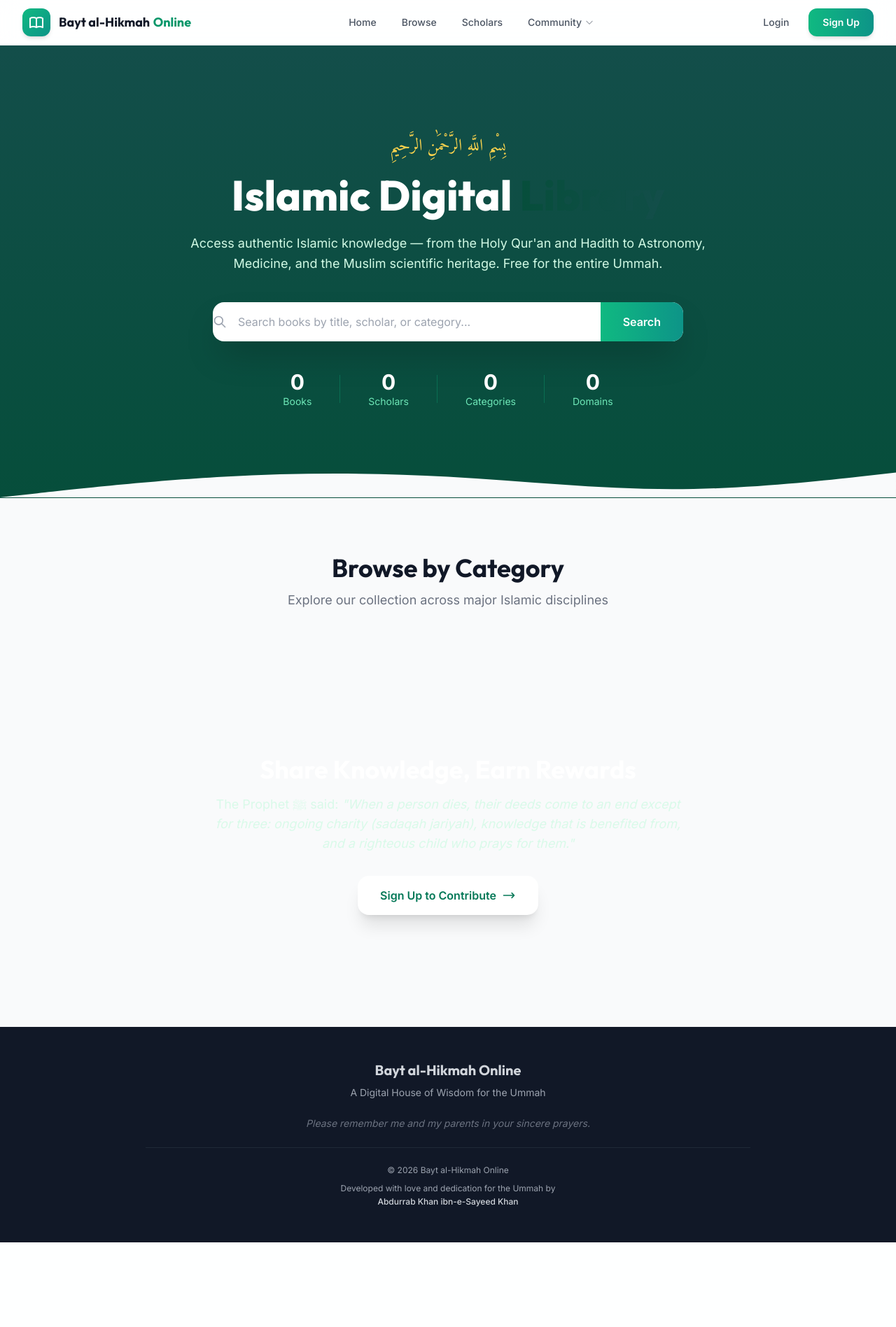
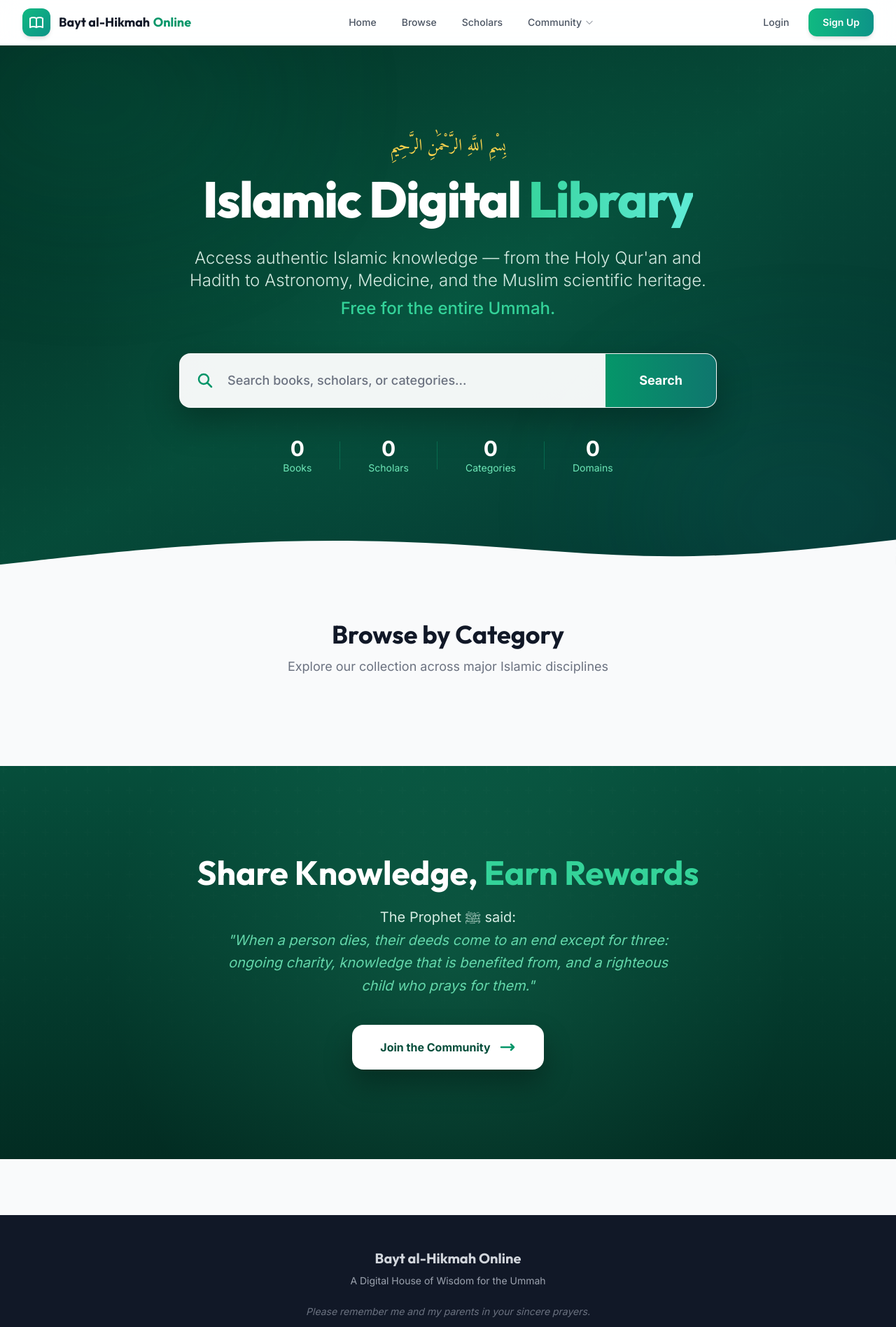
Before and after one commit to AbdurrabKhan198/Digital-Library, a Django app: page / in a window 1280 px wide. Shown: the top 1897 px of the page at 70% size. Before the commit the page ends 1776 px from the top, so only its background shows below. Run offline with Django 5.2, Linux system fonts and the light colour scheme; data that the repository does not hold is empty; some libraries are stand-ins or nearby versions.

Commit message:
home html

```diff
--- a/templates/library/home.html
+++ b/templates/library/home.html
@@ -4,48 +4,51 @@
 
 {% block content %}
 <!-- ===== HERO SECTION ===== -->
-<section class="relative overflow-hidden bg-gradient-to-br from-emerald-900 via-emerald-800 to-teal-900 islamic-pattern">
-    <div class="absolute inset-0 bg-gradient-to-t from-emerald-900/60 to-transparent"></div>
+<section class="relative overflow-hidden bg-[#022c22] islamic-pattern py-20 lg:py-32">
+    <!-- Deep Gradient Overlays -->
+    <div class="absolute inset-0 bg-gradient-to-br from-emerald-950 via-emerald-900/90 to-teal-950"></div>
+    <div class="absolute inset-0 bg-[radial-gradient(circle_at_50%_50%,rgba(16,185,129,0.1),transparent_70%)]"></div>
 
-    <!-- Decorative elements -->
-    <div class="absolute top-20 left-10 w-72 h-72 bg-emerald-500/10 rounded-full blur-3xl"></div>
-    <div class="absolute bottom-10 right-10 w-96 h-96 bg-teal-500/10 rounded-full blur-3xl"></div>
+    <!-- Decorative Animated Blobs -->
+    <div class="absolute top-[-10%] left-[-10%] w-[40%] h-[40%] bg-emerald-500/20 rounded-full blur-[120px] animate-pulse"></div>
+    <div class="absolute bottom-[-10%] right-[-10%] w-[40%] h-[40%] bg-teal-500/20 rounded-full blur-[120px] animate-pulse" style="animation-delay: 2s;"></div>
 
-    <div class="relative max-w-7xl mx-auto px-4 sm:px-6 lg:px-8 py-20 lg:py-32">
-        <div class="text-center max-w-3xl mx-auto">
+    <div class="relative max-w-7xl mx-auto px-4 sm:px-6 lg:px-8">
+        <div class="text-center max-w-4xl mx-auto">
             <!-- Bismillah -->
             <p class="font-arabic text-gold-300 text-2xl mb-6 opacity-80 animate-fade-in-up" style="color: #fcd34d;">
                 بِسْمِ اللَّهِ الرَّحْمَٰنِ الرَّحِيمِ
             </p>
 
-            <h1 class="font-display font-extrabold text-4xl sm:text-5xl lg:text-6xl text-white mb-6 leading-tight animate-fade-in-up stagger-1">
+            <h1 class="font-display font-extrabold text-5xl sm:text-6xl lg:text-7xl text-white mb-8 leading-tight animate-fade-in-up stagger-1 tracking-tight">
                 Islamic Digital
-                <span class="text-transparent bg-clip-text bg-gradient-to-r from-emerald-300 to-teal-200">
+                <span class="block sm:inline text-transparent bg-clip-text bg-gradient-to-r from-emerald-400 via-teal-300 to-emerald-400 animate-gradient">
                     Library
                 </span>
             </h1>
 
-            <p class="text-lg sm:text-xl text-emerald-100 mb-10 leading-relaxed animate-fade-in-up stagger-2">
+            <p class="text-xl sm:text-2xl text-emerald-50/90 mb-12 leading-relaxed animate-fade-in-up stagger-2 max-w-3xl mx-auto font-light">
                 Access authentic Islamic knowledge — from the Holy Qur'an and Hadith
-                to Astronomy, Medicine, and the Muslim scientific heritage. Free for the entire Ummah.
+                to Astronomy, Medicine, and the Muslim scientific heritage.
+                <span class="block mt-2 font-medium text-emerald-400">Free for the entire Ummah.</span>
             </p>
 
             <!-- Search Bar -->
-            <form action="{% url 'library:search' %}" method="GET" class="relative max-w-2xl mx-auto animate-fade-in-up stagger-3">
-                <div class="search-glow flex items-center bg-white rounded-2xl shadow-2xl shadow-emerald-900/30 overflow-hidden transition-all duration-300">
-                    <div class="pl-5 text-gray-400">
-                        <svg class="w-5 h-5" fill="none" stroke="currentColor" viewBox="0 0 24 24">
-                            <path stroke-linecap="round" stroke-linejoin="round" stroke-width="2" d="M21 21l-6-6m2-5a7 7 0 11-14 0 7 7 0 0114 0z"></path>
+            <form action="{% url 'library:search' %}" method="GET" class="relative max-w-3xl mx-auto animate-fade-in-up stagger-3 group">
+                <div class="search-glow flex items-center bg-white/95 backdrop-blur-md rounded-2xl shadow-[0_20px_50px_rgba(0,0,0,0.3)] overflow-hidden transition-all duration-500 focus-within:scale-[1.02] border border-white/20">
+                    <div class="pl-6 text-emerald-600">
+                        <svg class="w-6 h-6" fill="none" stroke="currentColor" viewBox="0 0 24 24">
+                            <path stroke-linecap="round" stroke-linejoin="round" stroke-width="2.5" d="M21 21l-6-6m2-5a7 7 0 11-14 0 7 7 0 0114 0z"></path>
                         </svg>
                     </div>
                     <input
                         type="text"
                         name="q"
-                        placeholder="Search books by title, scholar, or category..."
-                        class="w-full px-4 py-4 lg:py-5 text-gray-700 placeholder-gray-400 focus:outline-none text-base"
+                        placeholder="Search books, scholars, or categories..."
+                        class="w-full px-5 py-5 lg:py-6 bg-transparent text-gray-900 placeholder-gray-500 focus:outline-none text-lg font-medium"
                         id="hero-search"
                     >
-                    <button type="submit" class="px-6 lg:px-8 py-4 lg:py-5 bg-gradient-to-r from-emerald-500 to-teal-600 text-white font-semibold hover:from-emerald-600 hover:to-teal-700 transition-all whitespace-nowrap">
+                    <button type="submit" class="px-8 lg:px-12 py-5 lg:py-6 bg-gradient-to-r from-emerald-600 to-teal-700 text-white font-bold text-lg hover:from-emerald-500 hover:to-teal-600 transition-all whitespace-nowrap shadow-inner">
                         Search
                     </button>
                 </div>
@@ -169,7 +172,7 @@
                     <h3 class="font-display font-semibold text-sm text-gray-800 group-hover:text-emerald-700 transition-colors mb-0.5">
                         {{ category.name }}
                     </h3>
-                    <span class="text-xs text-gray-400 group-hover:text-emerald-700 transition-colors">
+                    <span class="text-xs text-gray-500 group-hover:text-emerald-700 transition-colors">
                         {{ category.approved_book_count }} book{{ category.approved_book_count|pluralize }}
                     </span>
                 </div>
@@ -194,7 +197,7 @@
             <h3 class="font-display font-semibold text-gray-800 group-hover:text-emerald-700 transition-colors mb-1">
                 {{ category.name }}
             </h3>
-            <span class="text-sm text-gray-400">{{ category.approved_book_count }} book{{ category.approved_book_count|pluralize }}</span>
+            <span class="text-sm text-gray-500">{{ category.approved_book_count }} book{{ category.approved_book_count|pluralize }}</span>
         </a>
         {% endfor %}
     </div>
@@ -256,30 +259,41 @@
 {% endif %}
 
 <!-- ===== CTA SECTION ===== -->
-<section class="bg-gradient-to-br from-emerald-800 via-emerald-700 to-teal-800 islamic-pattern py-16 lg:py-20">
-    <div class="max-w-4xl mx-auto px-4 sm:px-6 lg:px-8 text-center">
-        <h2 class="font-display font-bold text-3xl lg:text-4xl text-white mb-4">
-            Share Knowledge, Earn Rewards
+<section class="relative overflow-hidden bg-[#064e3b] py-24 lg:py-32">
+    <!-- Deep Pattern Overlay -->
+    <div class="absolute inset-0 islamic-pattern opacity-20"></div>
+    <div class="absolute inset-0 bg-gradient-to-t from-[#022c22] to-transparent"></div>
+
+    <!-- Glow Effect -->
+    <div class="absolute top-1/2 left-1/2 -translate-x-1/2 -translate-y-1/2 w-full h-full bg-[radial-gradient(circle_at_center,rgba(52,211,153,0.15),transparent_70%)]"></div>
+
+    <div class="relative max-w-4xl mx-auto px-4 sm:px-6 lg:px-8 text-center animate-fade-in-up">
+        <h2 class="font-display font-bold text-4xl lg:text-5xl text-white mb-6 leading-tight">
+            Share Knowledge, <span class="text-emerald-400">Earn Rewards</span>
         </h2>
-        <p class="text-emerald-100/80 text-lg mb-8 max-w-2xl mx-auto">
-            The Prophet ﷺ said: <em>"When a person dies, their deeds come to an end except for three:
-            ongoing charity (sadaqah jariyah), knowledge that is benefited from, and a righteous child who prays for them."</em>
+        <p class="text-emerald-50 text-xl mb-10 max-w-2xl mx-auto leading-relaxed opacity-90">
+            The Prophet ﷺ said: <br>
+            <span class="italic text-emerald-300">"When a person dies, their deeds come to an end except for three:
+            ongoing charity, knowledge that is benefited from, and a righteous child who prays for them."</span>
         </p>
+
+        <div class="flex flex-col sm:flex-row items-center justify-center gap-4">
             {% if user.is_authenticated %}
-        <a href="{% url 'library:book_upload' %}" class="inline-flex items-center gap-2 px-8 py-4 bg-white text-emerald-700 font-semibold rounded-2xl shadow-xl hover:shadow-2xl hover:bg-emerald-50 transition-all">
-            <svg class="w-5 h-5" fill="none" stroke="currentColor" viewBox="0 0 24 24">
-                <path stroke-linecap="round" stroke-linejoin="round" stroke-width="2" d="M7 16a4 4 0 01-.88-7.903A5 5 0 1115.9 6L16 6a5 5 0 011 9.9M15 13l-3-3m0 0l-3 3m3-3v12"></path>
+            <a href="{% url 'library:book_upload' %}" class="group relative inline-flex items-center gap-3 px-10 py-5 bg-white text-[#064e3b] font-bold rounded-2xl shadow-[0_20px_40px_rgba(0,0,0,0.3)] hover:shadow-[0_25px_50px_rgba(0,0,0,0.4)] hover:-translate-y-1 transition-all duration-300">
+                <svg class="w-6 h-6 text-emerald-600 group-hover:scale-110 transition-transform" fill="none" stroke="currentColor" viewBox="0 0 24 24">
+                    <path stroke-linecap="round" stroke-linejoin="round" stroke-width="2.5" d="M7 16a4 4 0 01-.88-7.903A5 5 0 1115.9 6L16 6a5 5 0 011 9.9M15 13l-3-3m0 0l-3 3m3-3v12"></path>
                 </svg>
                 Upload a Book
             </a>
             {% else %}
-        <a href="{% url 'accounts:signup' %}" class="inline-flex items-center gap-2 px-8 py-4 bg-white text-emerald-700 font-semibold rounded-2xl shadow-xl hover:shadow-2xl hover:bg-emerald-50 transition-all">
-            Sign Up to Contribute
-            <svg class="w-5 h-5" fill="none" stroke="currentColor" viewBox="0 0 24 24">
-                <path stroke-linecap="round" stroke-linejoin="round" stroke-width="2" d="M17 8l4 4m0 0l-4 4m4-4H3"></path>
+            <a href="{% url 'accounts:signup' %}" class="group relative inline-flex items-center gap-3 px-10 py-5 bg-white text-[#064e3b] font-bold rounded-2xl shadow-[0_20px_40px_rgba(0,0,0,0.3)] hover:shadow-[0_25px_50px_rgba(0,0,0,0.4)] hover:-translate-y-1 transition-all duration-300">
+                Join the Community
+                <svg class="w-6 h-6 text-emerald-600 group-hover:translate-x-1 transition-transform" fill="none" stroke="currentColor" viewBox="0 0 24 24">
+                    <path stroke-linecap="round" stroke-linejoin="round" stroke-width="2.5" d="M17 8l4 4m0 0l-4 4m4-4H3"></path>
                 </svg>
             </a>
             {% endif %}
         </div>
+    </div>
 </section>
 {% endblock %}
```
Lines whose indentation alone changed are shown as unchanged.
